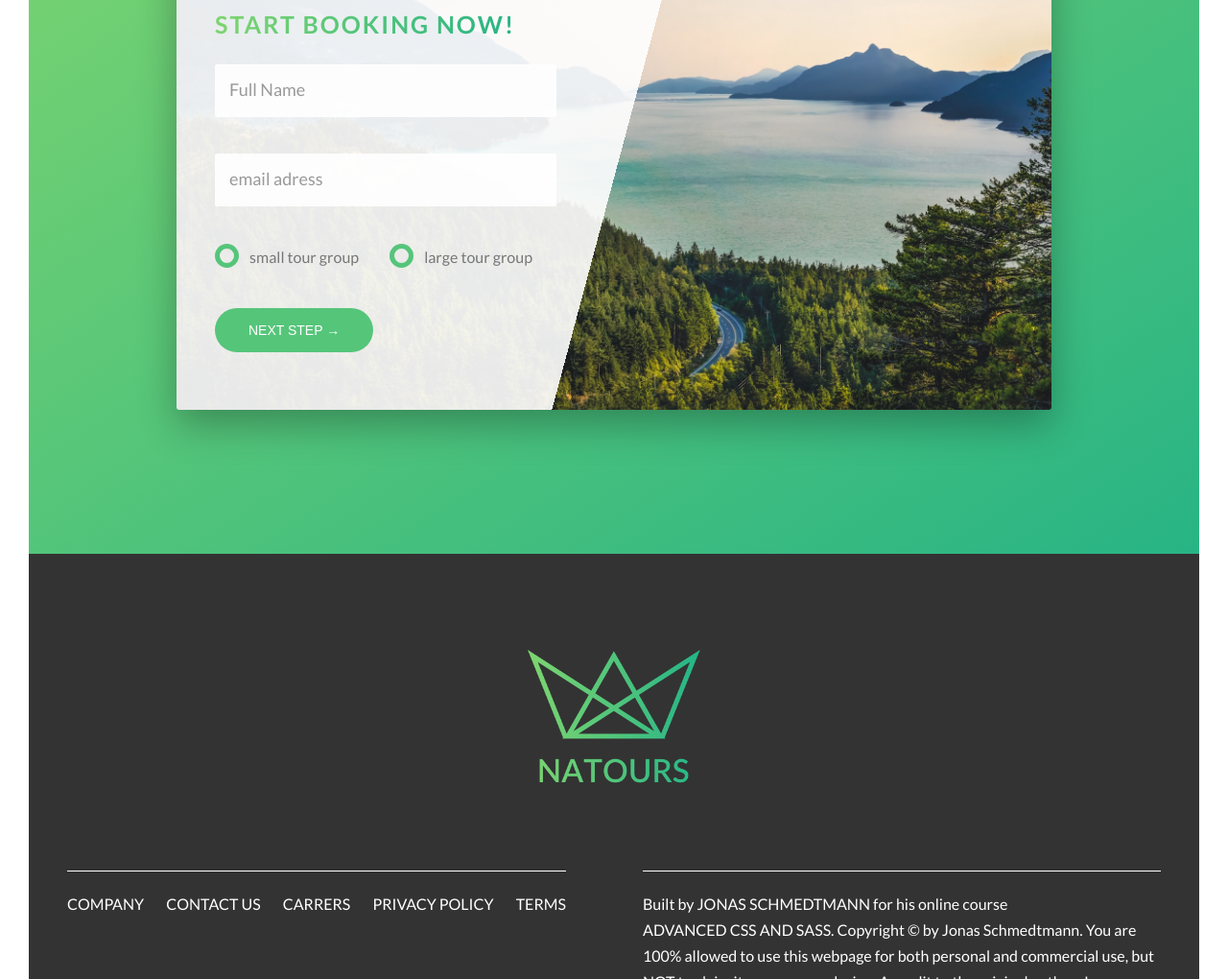
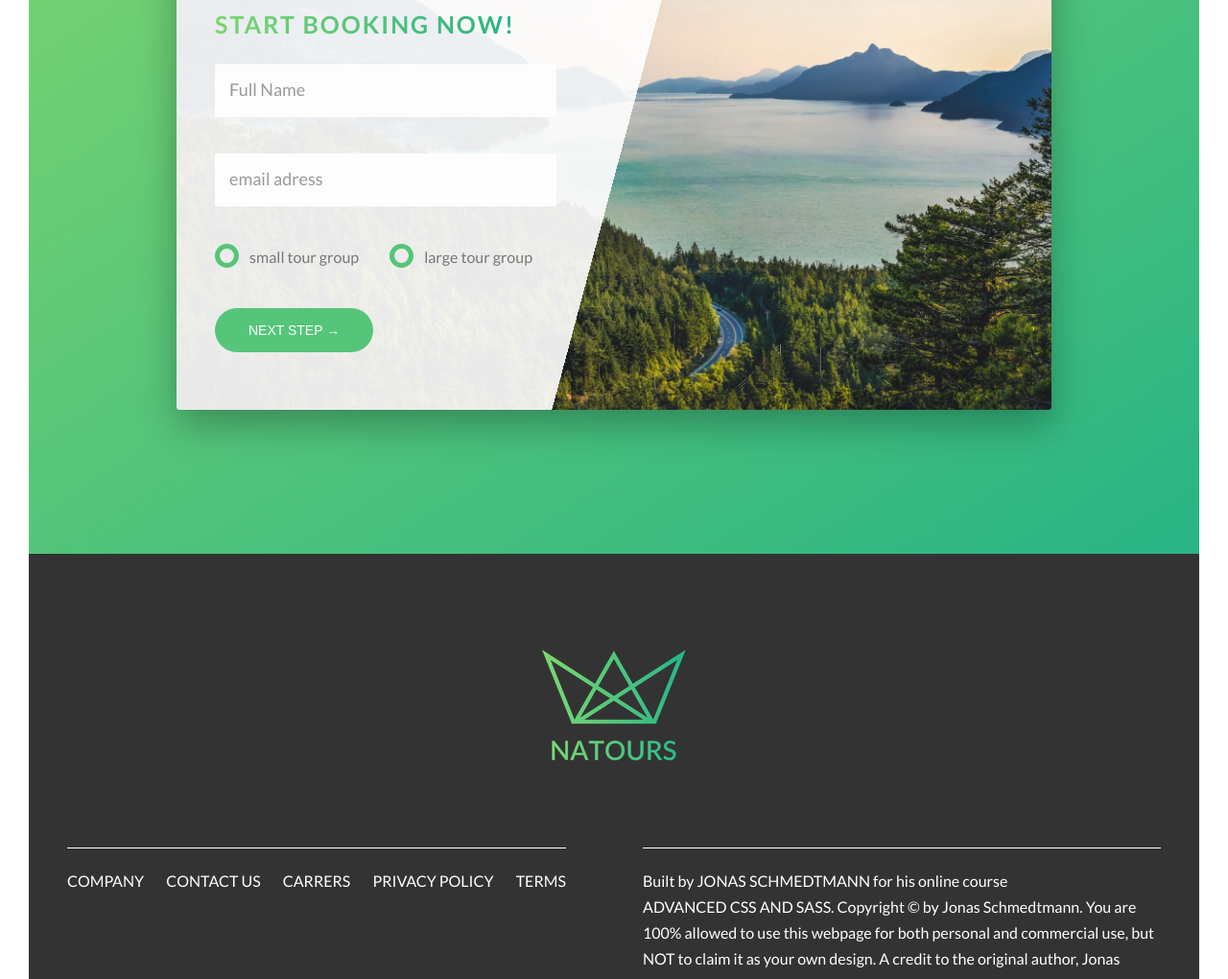
Before and after one commit to YukieIsobe/Natours, a website: page index.html in a window 1280 px wide. Shown: the part 4469-5489 px from the top of the page at 96% size. Drawn offline with Linux system fonts and the light colour scheme.

Commit message:
footer responsive image

```diff
--- a/index.html
+++ b/index.html
@@ -281,7 +281,17 @@
 
     <footer class="footer">
       <div class="footer__logo-box">
-        <img src="img/logo-green-2x.png" class="footer__logo" alt="footer-logo" />
+        <!-- <img src="img/logo-green-2x.png" class="footer__logo" alt="footer-logo" /> -->
+        <!-- <img srcset="img/logo-green-1x.png 1x, img/logo-green-2x.png 2x" class="footer__logo"> -->
+
+        <picture class="footer__logo">
+          <source  media="(max-width: 37.5em)" srcset="img/logo-green-small-1x.png 1x, img/logo-green-small-2x.png 2x" class="footer__logo">
+          <img srcset="img/logo-green-1x.png 1x, img/logo-green-2x.png 2x" class="footer__logo">
+        </picture>
+        <!-- <picture class="footer__logo">
+          <source srcset="img/logo-green-small-1x.png 1x, img/logo-green-small-2x.png 2x" media="(max-width: 37.5em)">
+          <img srcset="img/logo-green-1x.png 1x, img/logo-green-2x.png 2x" alt="Full logo" src="img/logo-green-2x.png">
+        </picture> -->
       </div>
       <div class="row ">
         <div class="cal-1-of-2">
--- a/sass/layout/_footer.scss
+++ b/sass/layout/_footer.scss
@@ -15,11 +15,7 @@
     }
   }
   &__logo {
-    width: 18rem;
-
-    @include respond(tab-port) {
-      width: 13rem;
-    }
+    width: 15rem;
   }
 
   &__navigation {
```
Also changed, not shown: css/style.css, img/nat-8.jpg, img/nat-9.jpg, 1 other file.
